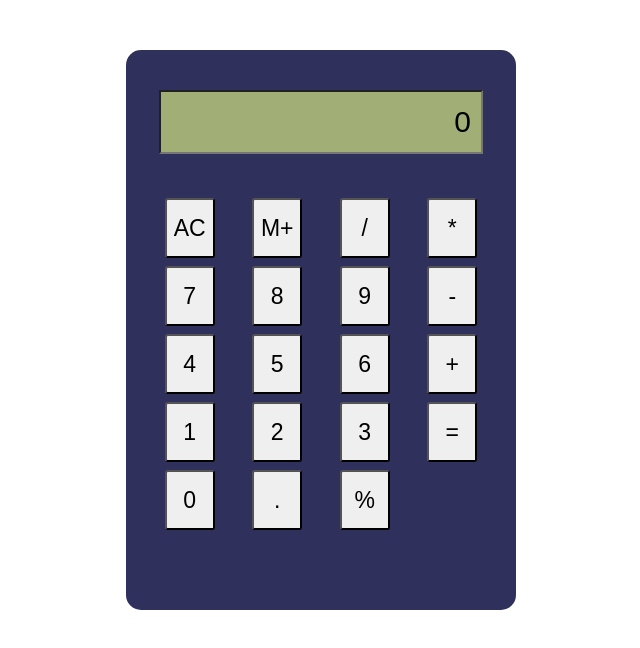
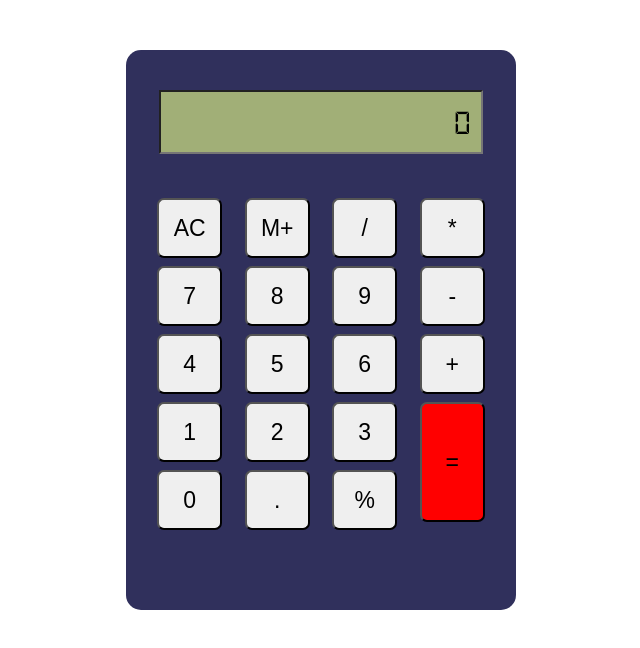
Before and after one commit to GitanjaliSase/Assignment-21, a plain HTML site: page index.html in a window 1280 px wide. Shown: the whole page, without its empty margins (319-959 px from the left). Drawn offline with Linux system fonts and the light colour scheme.

Commit message:
digital font family add

```diff
--- a/index.html
+++ b/index.html
@@ -3,6 +3,12 @@
 <head>
     <title>Calculator</title>
     <style>
+        @font-face {
+    font-family: 'DS-Digital Normal';
+    font-style: normal;
+    font-weight: normal;
+    src: local('DS-Digital Normal'), url('DS-DIGI.woff') format('woff');
+    }
         .Calculator-body{
         height: 500px;
         width: 350px;
@@ -15,30 +21,44 @@
         .screen{
             background-color: #a1af77;
             text-align: right;
-            font-size: 30px;
+            font-size: 35px;
             width: 300px;
             height: 50px;
             display: block;
             margin: 0 auto;
             padding: 5px 10px;
             margin-bottom: 40px;
+            font-family: 'DS-Digital Normal';
         }
         .btn{
           height:60px;
-          width: 50px;
+          width: 65px;
           text-align: center;
           padding-bottom: 2px 0;
           font-size: 23px;
           margin: 4px;
-          border-radius:3px;
+          border-radius:7px;
+          cursor: pointer;
+        }
+        .btn:hover{
+            box-shadow: 0 0 5px 0 wheat;
+            transition: 0.5s;
         }
         .btn-container{
-         height: 400px;
+         height: 380px;
          display: flex;
          flex-direction: column;
          flex-wrap: wrap;
          align-items: center;
         }
+        .btn1{
+            background-color: red;
+            height: 120px;
+        }
+        .btn1:hover{
+            background-color:ivory;
+        }
+
     </style>
 </head>
 <body>
@@ -66,7 +86,7 @@
             <button  class="btn">*</button>
             <button  class="btn">-</button>
             <button  class="btn">+</button>
-            <button  class="btn">=</button>
+            <button  class="btn btn1" >=</button>
 
          </div>
     </div>
```
Also changed, not shown: DS-DIGI.woff (added).
